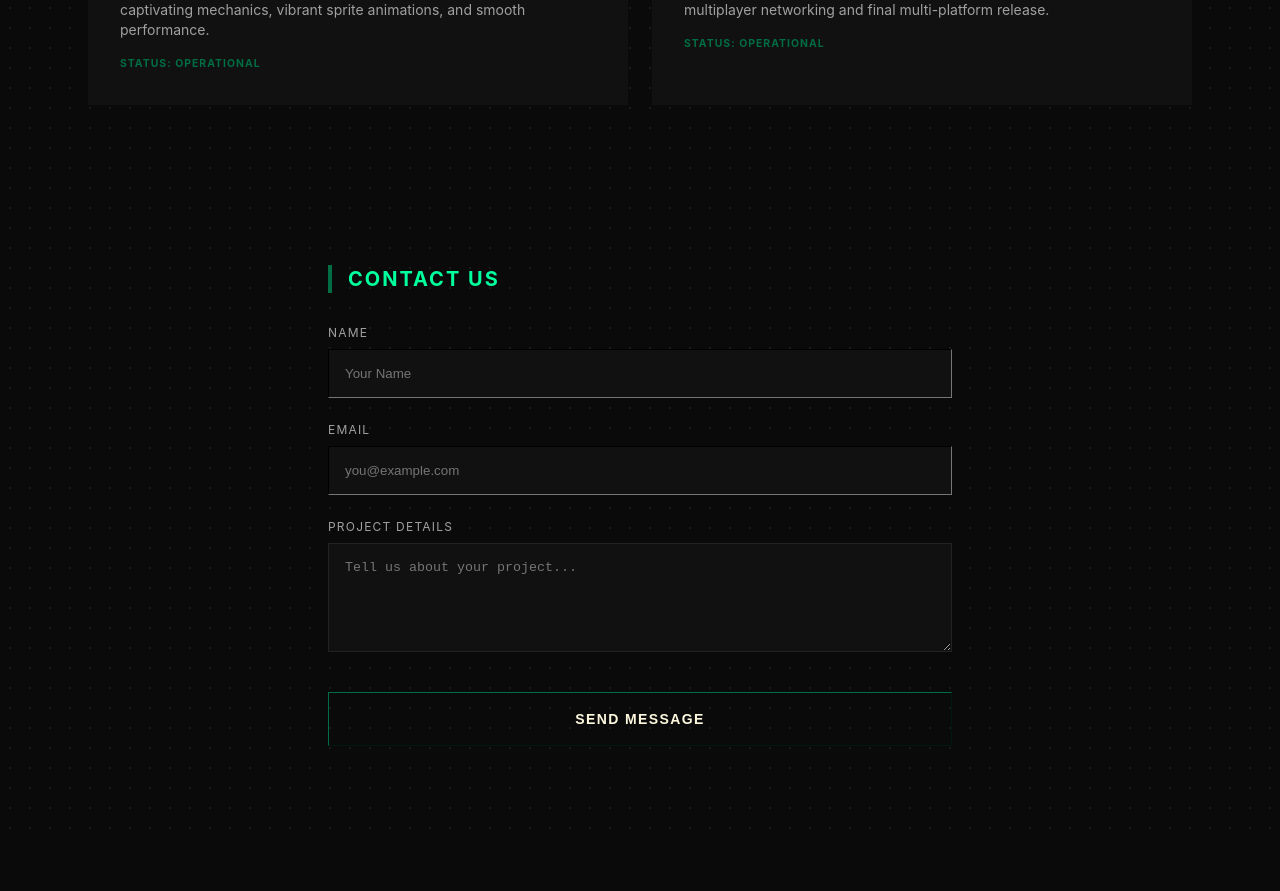
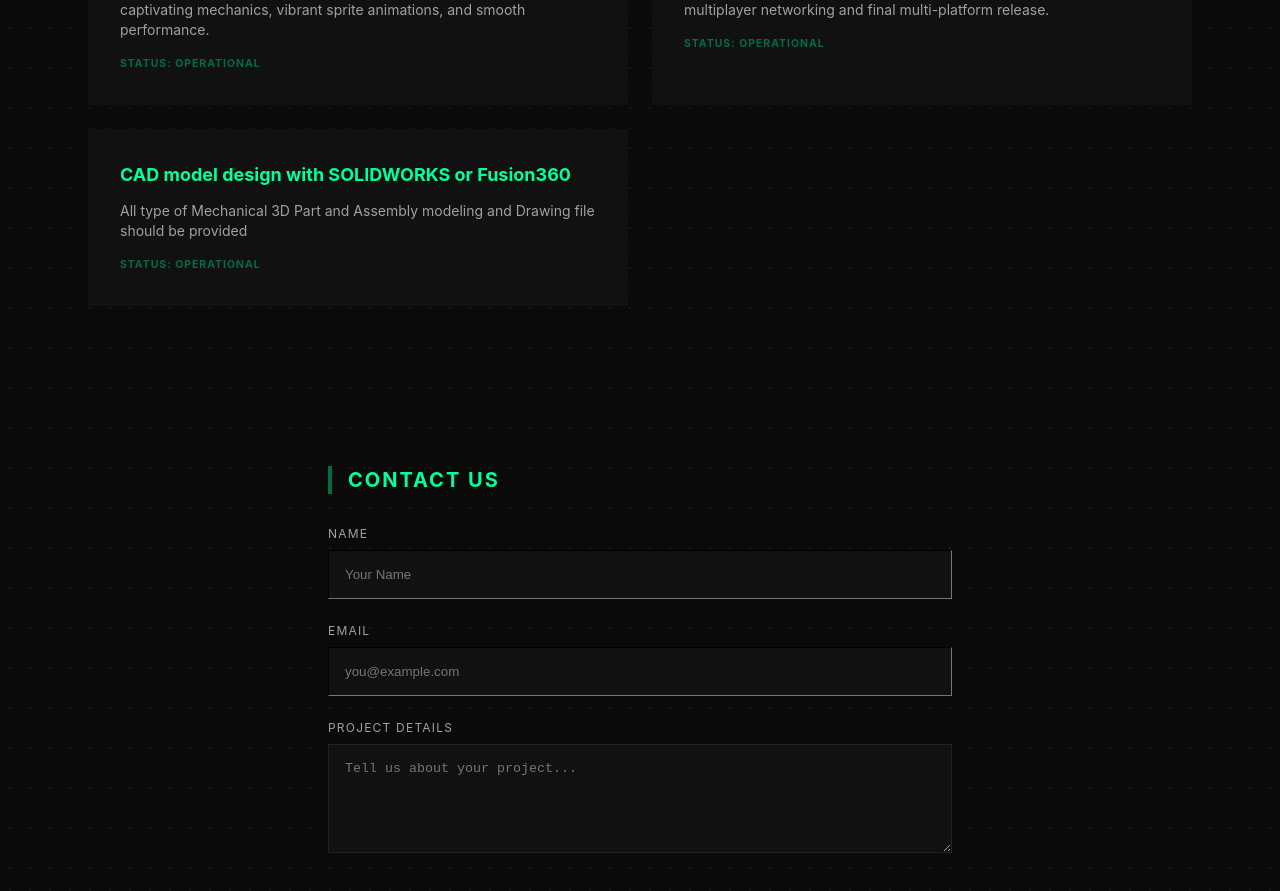
Before and after one commit to studio71ssna-dev/Studio71_WebSite, a React app in the folder studio-71-mern/frontend/: page / in a window 1280 px wide. Shown: the part 2382-3273 px from the top of the page. Before the commit the page ends 3224 px from the top, so only its background shows below. Built offline with nearby package versions, Linux system fonts and the light colour scheme; the HTML template or start-up script is replaced by a standard one.

Commit message:
Update data.js

```diff
--- a/studio-71-mern/frontend/src/data.js
+++ b/studio-71-mern/frontend/src/data.js
@@ -248,6 +248,14 @@ export const services = [
 
         desc: "Full-cycle 3D game creation from initial concept and prototyping to multiplayer networking and final multi-platform release."
 
+    },
+
+    {
+
+        title: "CAD model design with SOLIDWORKS or Fusion360",
+
+        desc: "All type of Mechanical 3D Part and Assembly modeling and Drawing file should be provided "
+
     }
 
 ];
```
